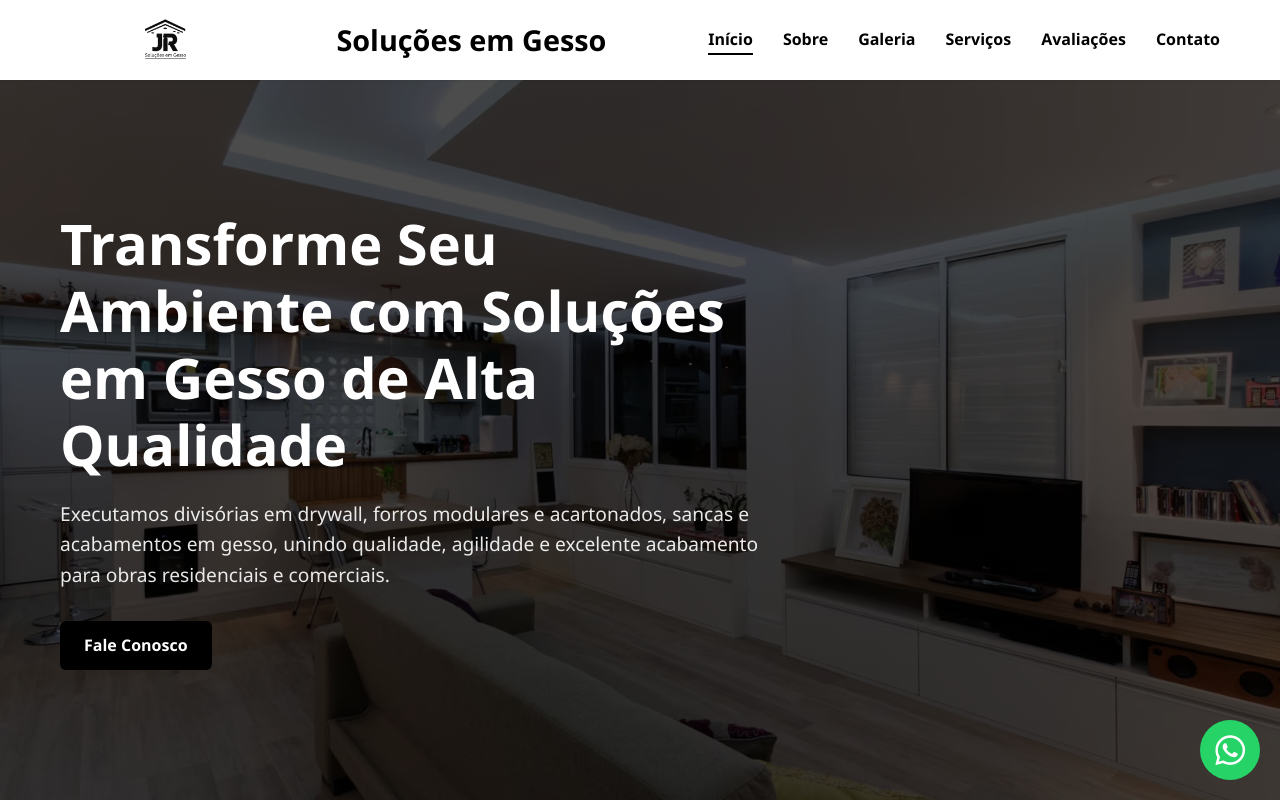
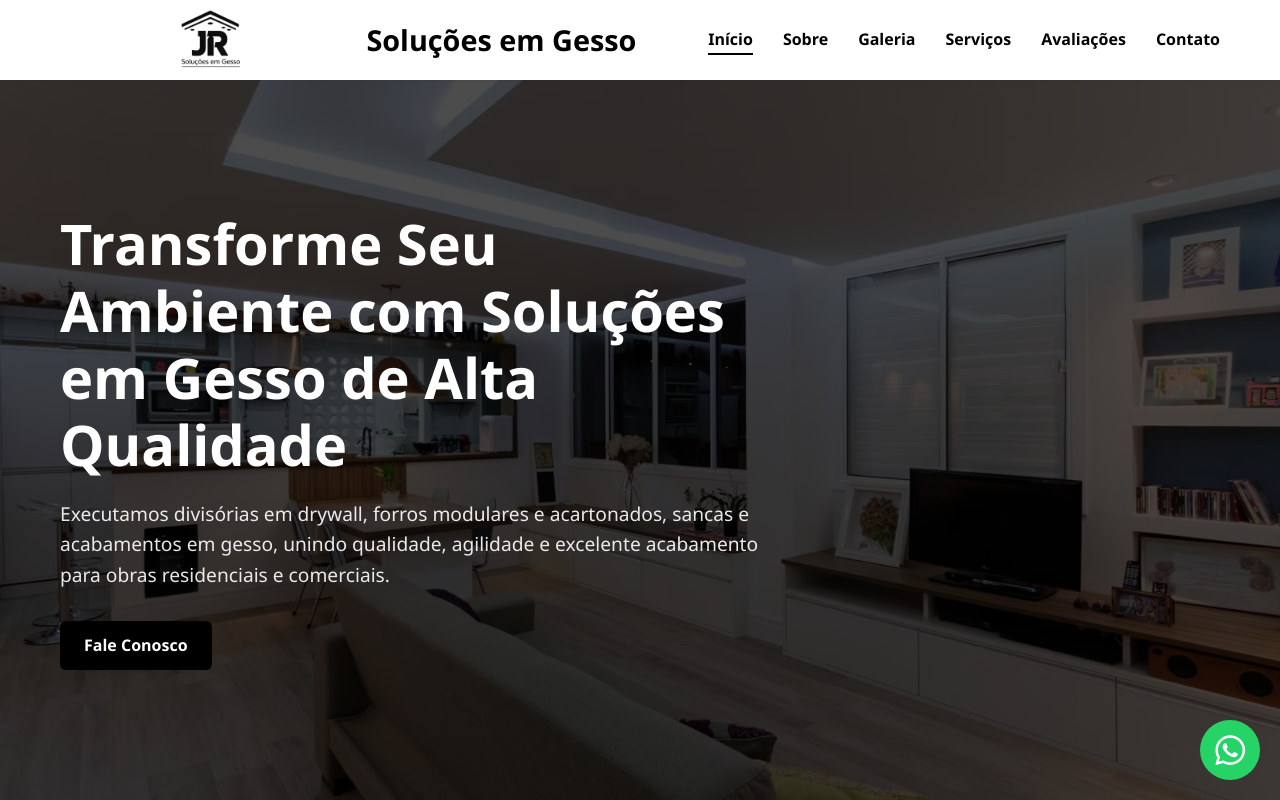
Before and after one commit to CarinaSilvx/jrsolucoesemgesso, a plain HTML site: page index.html in a window 1280 px wide. Shown: the top 800 px of the page. Drawn offline with Linux system fonts and the light colour scheme.

Commit message:
tamanho logo

```diff
--- a/index.html
+++ b/index.html
@@ -13,7 +13,7 @@
     <header class="header">
         <div class="container">
             <div class="logo-navbar">
-                <img src="images/logo.png" alt="Logo JR Soluções em Gesso" style="width: 70px; margin-left: 70px;"/>
+                <img src="images/logo.png" alt="Logo JR Soluções em Gesso" style="width: 100px; margin-left: 100px;"/>
             </div>
             <a href="#" class="logo">
                 <span class="logo-outline">JR</span>
```
